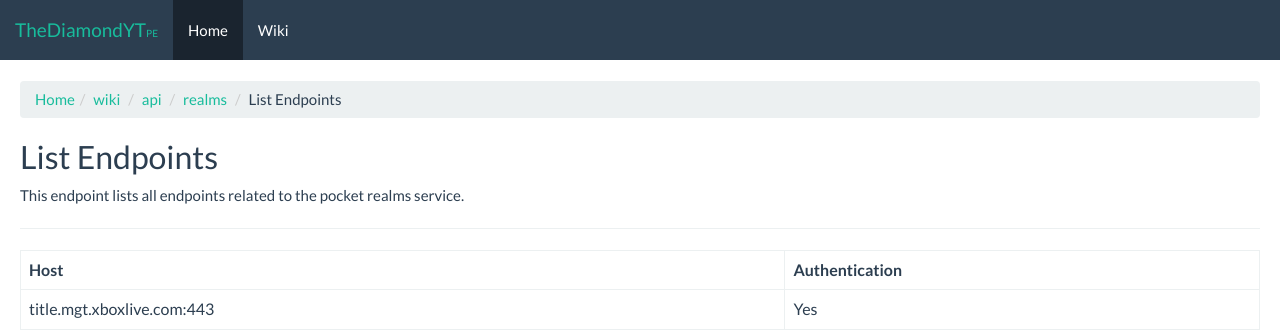
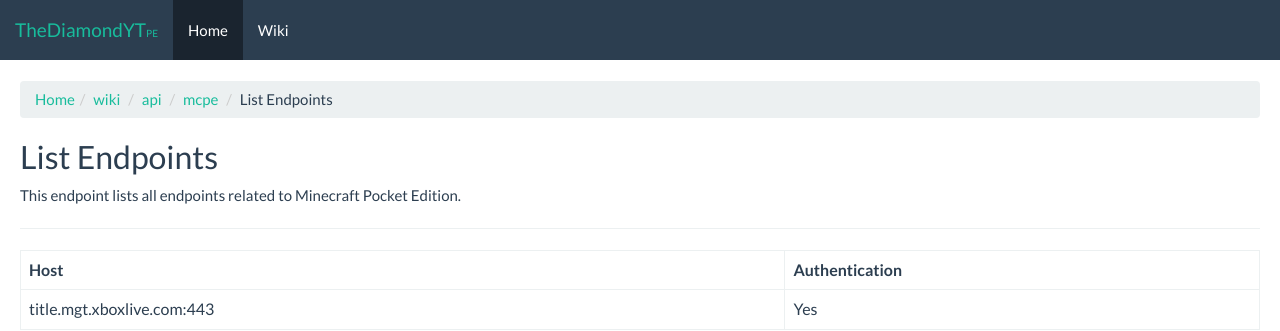
Before and after one commit to TheDiamondYT1/pe.thediamondyt.tk, a Jekyll site: the page built from _wiki/api/mcpe/endpoints/ListEndpoints.md, in a window 1280 px wide and 900 px high. Shown: the top 331 px of the window. Built offline with Jekyll 4.4.1, drawn with Linux system fonts in a browser that asks for light colours.

Commit message:
Move list endpoints api from realms to mcpe

```diff
--- a/_wiki/api/realms/endpoints/ListEndpoints.md
+++ b/_wiki/api/mcpe/endpoints/ListEndpoints.md
@@ -1,10 +1,10 @@
 ---
-title: Realms API | List Endpoints
-permalink: /wiki/api/realms/list-endpoints/
+title: MCPE API | List Endpoints
+permalink: /wiki/api/mcpe/list-endpoints/
 shortname: List Endpoints
 ---
 ## List Endpoints
-This endpoint lists all endpoints related to the pocket realms service.
+This endpoint lists all endpoints related to Minecraft Pocket Edition.
 
 ---
 
```
Also changed, not shown: _wiki/api/mcpe/Info.md (+1 -0 lines), _wiki/api/realms/Realms.md (+0 -1 lines), _wiki/services/Info.md (added, +24 -0 lines).
